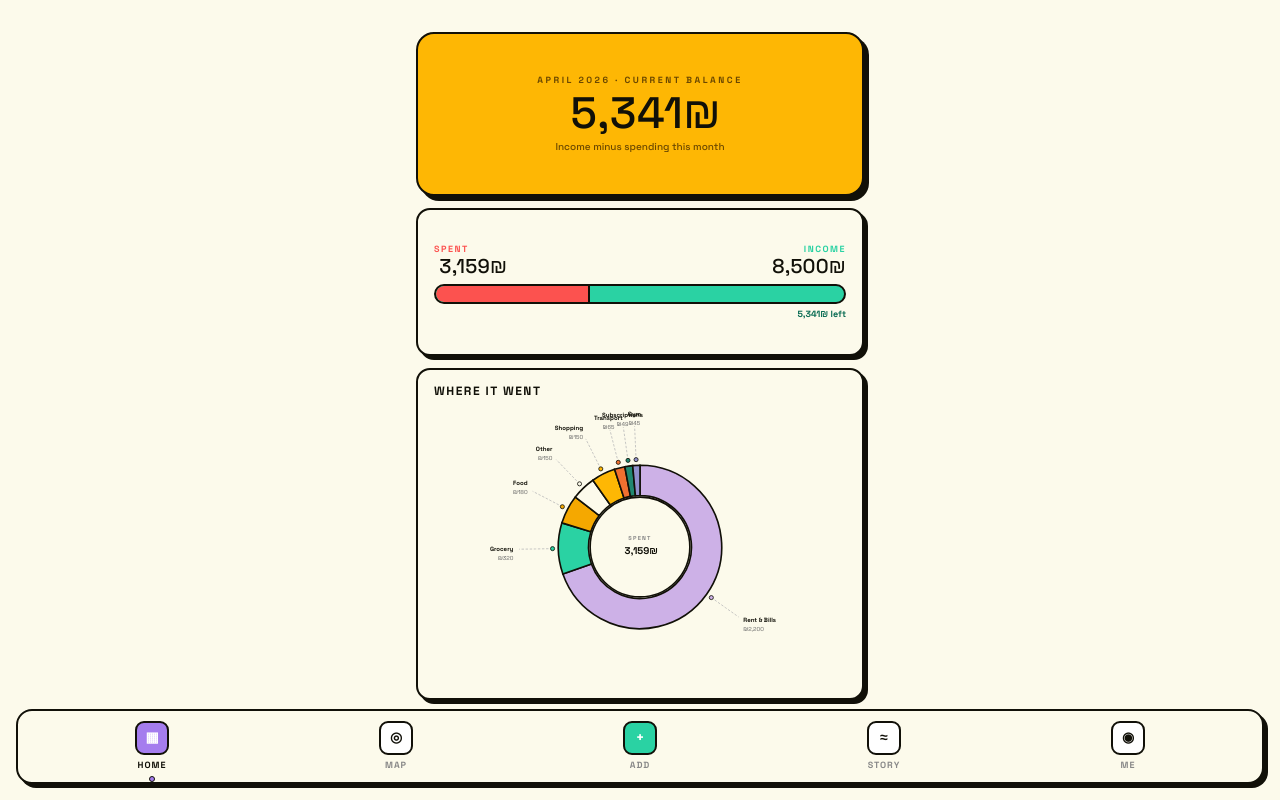
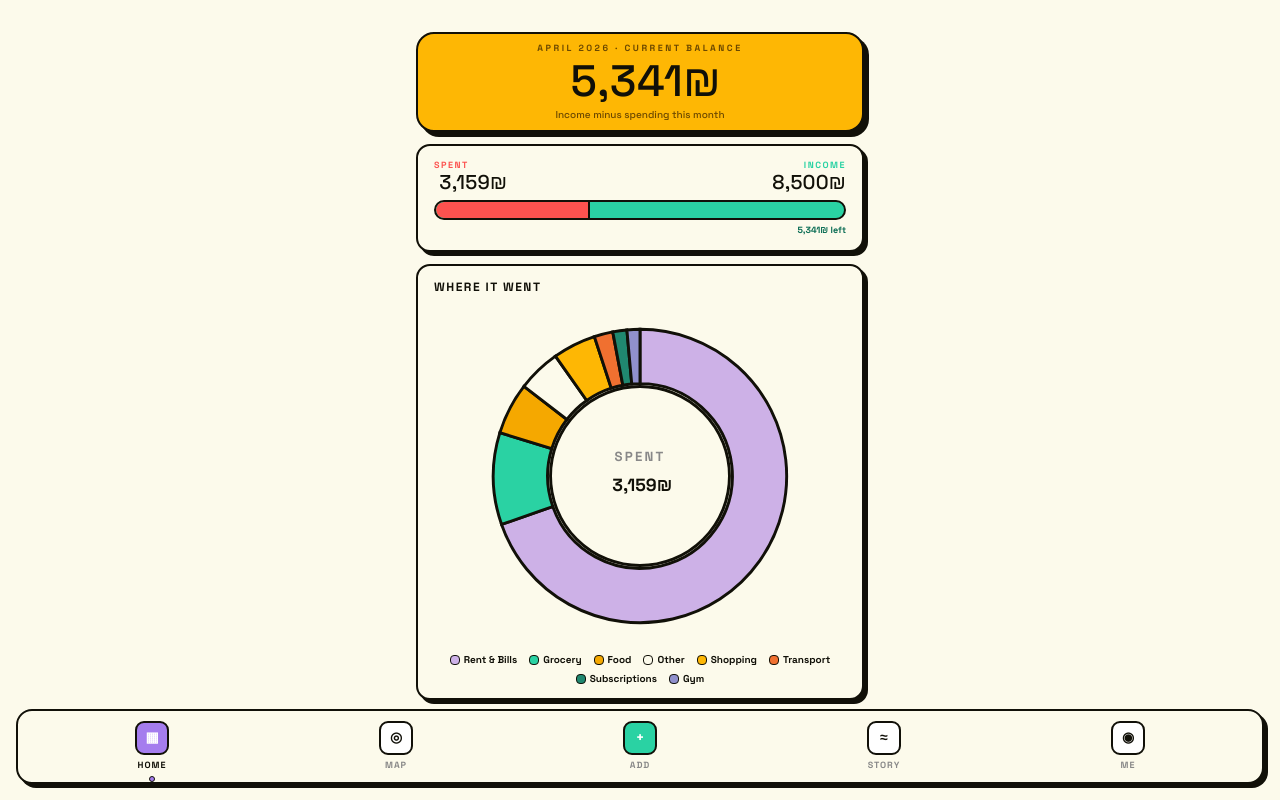
Before and after one commit to zhaojingjing9595/Jinsight, a Next.js app in the folder apps/web/: page /dashboard in a window 1280 px wide. Built offline with nearby package versions, Linux system fonts and the light colour scheme; a web font is replaced by a local one.

Commit message:
home page UI: 1. adjust each section heights, 2. adjust pie chart size and add legend

```diff
--- a/apps/web/src/app/dashboard/page.tsx
+++ b/apps/web/src/app/dashboard/page.tsx
@@ -153,7 +153,7 @@ export default function DashboardPage() {
       {/* ── Section 1: Balance hero (~26 % of viewport) ── */}
       <div
         className="min-h-0 flex flex-col pt-8 pb-3"
-        style={{ flex: "0 0 26dvh" }}
+        style={{ flex: "0 0 18dvh" }}
       >
         <div
           className="flex-1 border-[2.5px] border-[#111008] rounded-[18px] shadow-[5px_5px_0_#111008] px-5 flex flex-col items-center justify-center text-center"
@@ -187,7 +187,7 @@ export default function DashboardPage() {
       {/* ── Section 2: Income vs Spent — single bar (~20 % of viewport) ── */}
       <div
         className="min-h-0 flex flex-col pb-3"
-        style={{ flex: "0 0 20dvh" }}
+        style={{ flex: "0 0 15dvh" }}
       >
         <div
           className="flex-1 border-[2.5px] border-[#111008] rounded-[14px] shadow-[4px_4px_0_#111008] px-4 flex flex-col justify-center gap-2"
--- a/apps/web/src/components/SpendingPieChart.tsx
+++ b/apps/web/src/components/SpendingPieChart.tsx
@@ -4,15 +4,11 @@ type SliceData = {
   color: string;
 };
 
-// Chart geometry
-const CX = 230;         // centre x in viewBox
-const CY = 175;         // centre y in viewBox
+// Chart geometry — viewBox is a tight square around the donut
+const CX = 120;         // centre x in viewBox
+const CY = 120;         // centre y in viewBox
 const R = 100;          // outer radius
 const INNER_R = 63;     // donut hole radius
-const R_DOT = R + 7;    // coloured dot sits just outside the slice
-const R_ELBOW = R + 28; // connector knee — where the line bends toward the label
-const R_LINE = R + 48;  // where the line ends (small gap before text)
-const R_TEXT = R + 55;  // text anchor (just beyond line end)
 
 function polarToCartesian(cx: number, cy: number, radius: number, angleDeg: number) {
   const rad = ((angleDeg - 90) * Math.PI) / 180;
@@ -59,19 +55,19 @@ export function SpendingPieChart({
       const start = cursor;
       const end = cursor + sweep;
       cursor += sweep;
-      return { ...s, start, end, mid: (start + end) / 2 };
+      return { ...s, start, end };
     });
 
 
   return (
-    <div className="w-full h-full">
+    <div className="w-full h-full flex flex-col">
       {/*
        * viewBox is wider than tall so the chart has room for labels on all
        * four sides.  preserveAspectRatio keeps it centred and undistorted.
        */}
       <svg
-        viewBox="0 0 460 350"
-        className="w-full h-full"
+        viewBox="0 0 240 240"
+        className="flex-1 min-h-0 w-full"
         preserveAspectRatio="xMidYMid meet"
         aria-label="Spending breakdown by category"
       >
@@ -99,9 +95,9 @@ export function SpendingPieChart({
         {/* ── Centre labels ── */}
         <text
           x={CX}
-          y={CY - 8}
+          y={CY - 10}
           textAnchor="middle"
-          fontSize="7"
+          fontSize="9"
           fontFamily="Space Grotesk, sans-serif"
           fontWeight="700"
           fill="#888"
@@ -111,7 +107,7 @@ export function SpendingPieChart({
         </text>
         <text
           x={CX}
-          y={CY + 9}
+          y={CY + 10}
           textAnchor="middle"
           fontSize="12"
           fontFamily="Space Grotesk, sans-serif"
@@ -121,84 +117,29 @@ export function SpendingPieChart({
           {totalLabel}
         </text>
 
-        {/* ── Callout connectors + labels ── */}
-        {arcs.map((a, i) => {
-          const labelAngle = a.mid;
+      </svg>
 
-          // Three points that form the two-segment connector:
-          //   dot  → elbow (bends here from slice direction to label direction)
-          //   elbow → lineEnd
-          const dotPt   = polarToCartesian(CX, CY, R_DOT,   a.mid);
-          const elbowPt = polarToCartesian(CX, CY, R_ELBOW, labelAngle);
-          const linePt  = polarToCartesian(CX, CY, R_LINE,  labelAngle);
-          const textPt  = polarToCartesian(CX, CY, R_TEXT,  labelAngle);
-
-          // Text anchor and vertical offset derived from where on the circle
-          // the label lands.
-          const labelRad = ((labelAngle - 90) * Math.PI) / 180;
-          const cosL = Math.cos(labelRad); // > 0 → right side
-          const sinL = Math.sin(labelRad); // < 0 → top area
-
-          const textAnchor =
-            Math.abs(cosL) < 0.3 ? "middle" : cosL > 0 ? "start" : "end";
-
-          // For labels near the top, draw text above the anchor point;
-          // everywhere else, draw it below / beside.
-          const textY1 = sinL < -0.3 ? textPt.y - 5 : textPt.y + 2;
-          const textY2 = textY1 + 11;
-
-          return (
-            <g key={`callout-${i}`}>
-              {/* Two-segment elbow connector */}
-              <polyline
-                points={[
-                  `${dotPt.x.toFixed(1)},${dotPt.y.toFixed(1)}`,
-                  `${elbowPt.x.toFixed(1)},${elbowPt.y.toFixed(1)}`,
-                  `${linePt.x.toFixed(1)},${linePt.y.toFixed(1)}`,
-                ].join(" ")}
-                fill="none"
-                stroke="#bbb"
-                strokeWidth="1"
-                strokeDasharray="3 2"
-                strokeLinejoin="round"
-              />
-              {/* Coloured dot on the slice edge */}
-              <circle
-                cx={dotPt.x.toFixed(1)}
-                cy={dotPt.y.toFixed(1)}
-                r="2.5"
-                fill={a.color}
-                stroke="#111008"
-                strokeWidth="1"
-              />
-              {/* Category name */}
-              <text
-                x={textPt.x.toFixed(1)}
-                y={textY1.toFixed(1)}
-                textAnchor={textAnchor}
-                fontSize="7.5"
-                fontFamily="Space Grotesk, sans-serif"
-                fontWeight="700"
-                fill="#111008"
-              >
-                {a.label}
-              </text>
-              {/* Amount */}
-              <text
-                x={textPt.x.toFixed(1)}
-                y={textY2.toFixed(1)}
-                textAnchor={textAnchor}
-                fontSize="7"
-                fontFamily="Space Grotesk, sans-serif"
-                fontWeight="400"
-                fill="#666"
-              >
-                ₪{a.amount.toLocaleString()}
-              </text>
-            </g>
-          );
-        })}
-      </svg>
+      {/* ── Bottom legend ── */}
+      <div className="flex-none flex flex-wrap justify-center gap-x-3 gap-y-1 pb-1">
+        {arcs.map((a, i) => (
+          <div key={i} className="flex items-center gap-1">
+            <span
+              className="inline-block w-2.5 h-2.5 rounded-sm border border-[#111008] flex-shrink-0"
+              style={{ backgroundColor: a.color }}
+            />
+            <span
+              style={{
+                fontFamily: "Space Grotesk, sans-serif",
+                fontSize: "10px",
+                fontWeight: 600,
+                color: "#111008",
+              }}
+            >
+              {a.label}
+            </span>
+          </div>
+        ))}
+      </div>
     </div>
   );
 }
```
